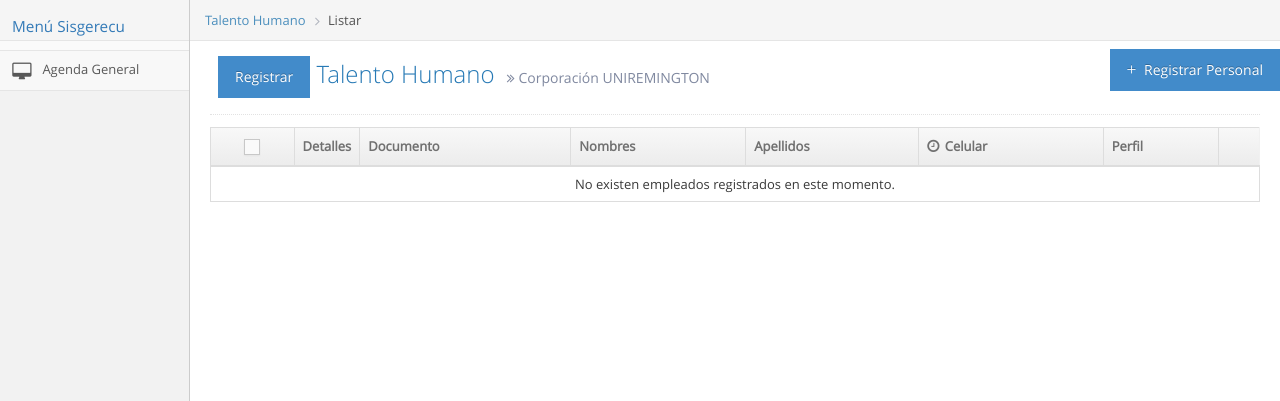
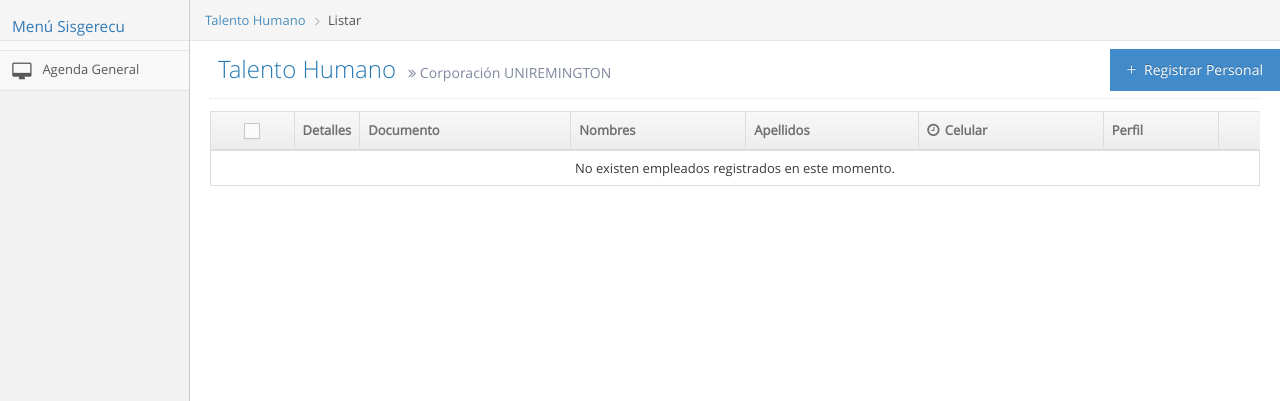
Before and after one commit to ceragos/sisgerecu, a Django app: page /talento_humano/ in a window 1280 px wide. Shown: the part 50-451 px from the top of the page. Run offline with Django 3.2, Linux system fonts and the light colour scheme; the visitor is signed in with stand-in values (Sample User, id 1); data that the repository does not hold is empty; some libraries are stand-ins or nearby versions.

Commit message:
Ajustes responsive

```diff
--- a/talento_humano/templates/talento_humano/listar.html
+++ b/talento_humano/templates/talento_humano/listar.html
@@ -22,9 +22,6 @@
             <a href="{% url 'empleado.create' %}"
                class="btn btn-primary btn-minier align-left hidden-md hidden-lg hidden-sm">
                 <i class="ace-icon fa glyphicon-plus align-center bigger-120 "></i>
-            </a>
-            <a href="{% url 'empleado.create' %}" class="btn btn-primary align-left hidden-xs">
-                Registrar
             </a>
             Talento Humano
             <small>
```
